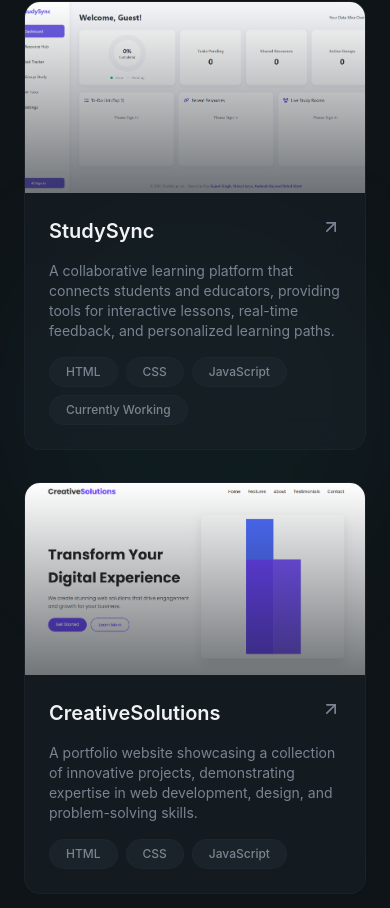
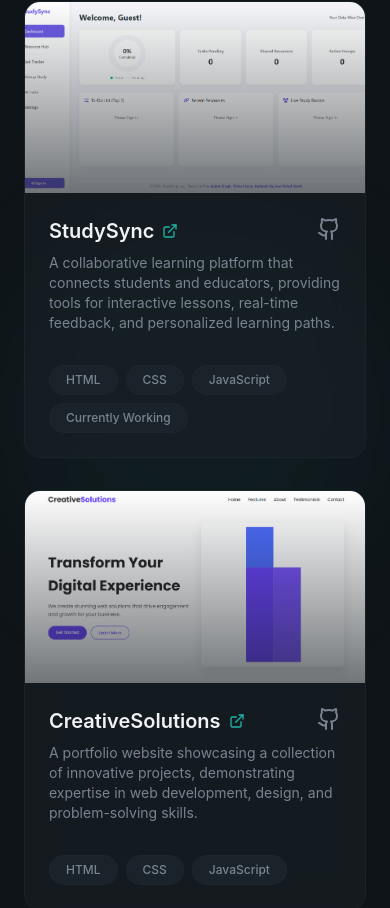
Before and after one commit to Sujeet8077/Sujeet-Singh-Portfolio-ReactJS, a React (Vite) app: page / in a window 390 px wide. Shown: the part 3976-4884 px from the top of the page. Built offline with nearby package versions, Linux system fonts and the light colour scheme.

Commit message:
Update Projects.jsx

```diff
--- a/src/sections/Projects.jsx
+++ b/src/sections/Projects.jsx
@@ -1,5 +1,6 @@
-import { ArrowUpRight, Github } from "lucide-react";
+import { ArrowUpRight, Github, ExternalLink } from "lucide-react";
 import { AnimatedBorderButton } from "@/components/AnimatedBorderButton";
+
 const projects = [
   {
     title: "StudySync",
@@ -42,9 +43,10 @@ const projects = [
 export const Projects = () => {
   return (
     <section id="projects" className="py-32 relative overflow-hidden">
-      {/* Bg glows */}
+      {/* Background Glows */}
       <div className="absolute top-1/4 right-0 w-96 h-96 bg-primary/5 rounded-full blur-3xl" />
       <div className="absolute bottom-1/4 left-0 w-64 h-64 bg-highlight/5 rounded-full blur-3xl" />
+
       <div className="container mx-auto px-6 relative z-10">
         {/* Section Header */}
         <div className="text-center mx-auto max-w-3xl mb-16">
@@ -69,10 +71,10 @@ export const Projects = () => {
           {projects.map((project, idx) => (
             <div
               key={idx}
-              className="group glass rounded-2xl overflow-hidden animate-fade-in md:row-span-1"
+              className="group glass rounded-2xl overflow-hidden animate-fade-in md:row-span-1 flex flex-col"
               style={{ animationDelay: `${(idx + 1) * 100}ms` }}
             >
-              {/* Image */}
+              {/* Image Area */}
               <div className="relative overflow-hidden aspect-video">
                 <img
                   src={project.image}
@@ -84,16 +86,21 @@ export const Projects = () => {
                 bg-gradient-to-t from-card via-card/50
                   to-transparent opacity-60"
                 />
-                {/* Overlay Links */}
-                <div className="absolute inset-0 flex items-center justify-center gap-4 opacity-0 group-hover:opacity-100 transition-opacity duration-300">
+
+                {/* Overlay Links - Visible on Desktop Hover (Hidden on Mobile for better UX) */}
+                <div className="absolute inset-0 hidden md:flex items-center justify-center gap-4 opacity-0 group-hover:opacity-100 transition-opacity duration-300">
                   <a
                     href={project.link}
+                    target="_blank"
+                    rel="noreferrer"
                     className="p-3 rounded-full glass hover:bg-primary hover:text-primary-foreground transition-all"
                   >
                     <ArrowUpRight className="w-5 h-5" />
                   </a>
                   <a
                     href={project.github}
+                    target="_blank"
+                    rel="noreferrer"
                     className="p-3 rounded-full glass hover:bg-primary hover:text-primary-foreground transition-all"
                   >
                     <Github className="w-5 h-5" />
@@ -101,23 +108,47 @@ export const Projects = () => {
                 </div>
               </div>
 
-              {/* Content */}
-              <div className="p-6 space-y-4">
+              {/* Content Area */}
+              <div className="p-6 space-y-4 flex-grow flex flex-col justify-between">
+                <div>
                   <div className="flex items-start justify-between">
-                  <h3 className="text-xl font-semibold group-hover:text-primary transition-colors">
+                    {/* Updated Title: Now a clickable link for mobile and desktop */}
+                    <a
+                      href={project.link}
+                      target="_blank"
+                      rel="noreferrer"
+                      className="text-xl font-semibold group-hover:text-primary transition-colors flex items-center gap-2"
+                    >
                       {project.title}
-                  </h3>
+                      {/* External Link icon visible only on Mobile devices */}
+                      <ExternalLink className="w-4 h-4 md:hidden text-primary" />
+                    </a>
+
+                    {/* Mobile-only GitHub icon for direct access */}
+                    <div className="flex gap-3 md:hidden">
+                       <a
+                         href={project.github}
+                         target="_blank"
+                         rel="noreferrer"
+                         className="text-muted-foreground hover:text-primary"
+                        >
+                         <Github className="w-6 h-6" />
+                       </a>
+                    </div>
+
+                    {/* Desktop-only animated arrow icon */}
                     <ArrowUpRight
-                    className="w-5 h-5
-                  text-muted-foreground group-hover:text-primary
-                   group-hover:translate-x-1
-                   group-hover:-translate-y-1 transition-all"
+                      className="hidden md:block w-5 h-5 text-muted-foreground group-hover:text-primary group-hover:translate-x-1 group-hover:-translate-y-1 transition-all"
                     />
                   </div>
-                <p className="text-muted-foreground text-sm">
+
+                  <p className="text-muted-foreground text-sm mt-2">
                     {project.description}
                   </p>
-                <div className="flex flex-wrap gap-2">
+                </div>
+
+                {/* Tech Tags */}
+                <div className="flex flex-wrap gap-2 mt-4">
                   {project.tags.map((tag, tagIdx) => (
                     <span
                       key={tagIdx}
@@ -139,7 +170,6 @@ export const Projects = () => {
               <ArrowUpRight className="w-5 h-5" />
             </AnimatedBorderButton>
         </div>
-
       </div>
     </section>
   );
```
Lines whose indentation alone changed are shown as unchanged.
